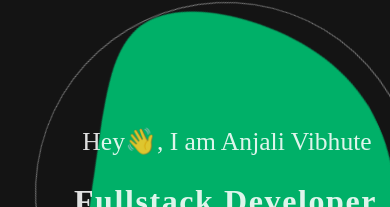
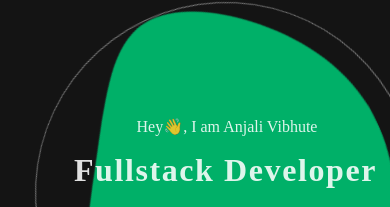
Before and after one commit to VibhuteAnjali/Anjali, a React (Vite) app: page / in a window 390 px wide. Shown: the part 166-373 px from the top of the page. Built offline with nearby package versions, Linux system fonts and the light colour scheme; a web font is replaced by a local one.

Commit message:
Update Header.css

```diff
--- a/src/styles/Header.css
+++ b/src/styles/Header.css
@@ -24,7 +24,7 @@
   .title {
     margin-top: 13em;
     }
-  title p {
+  .title p {
     font-size: 1em;
 }
 }
```
